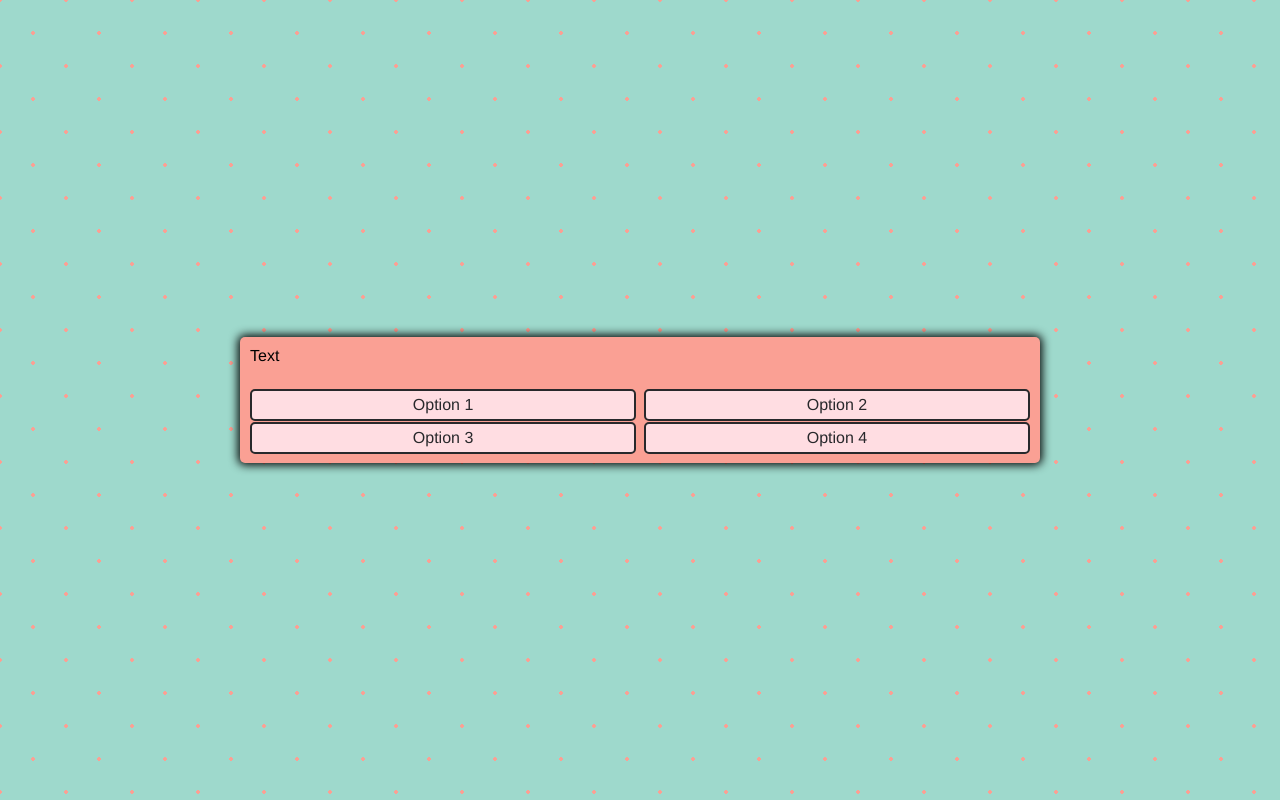
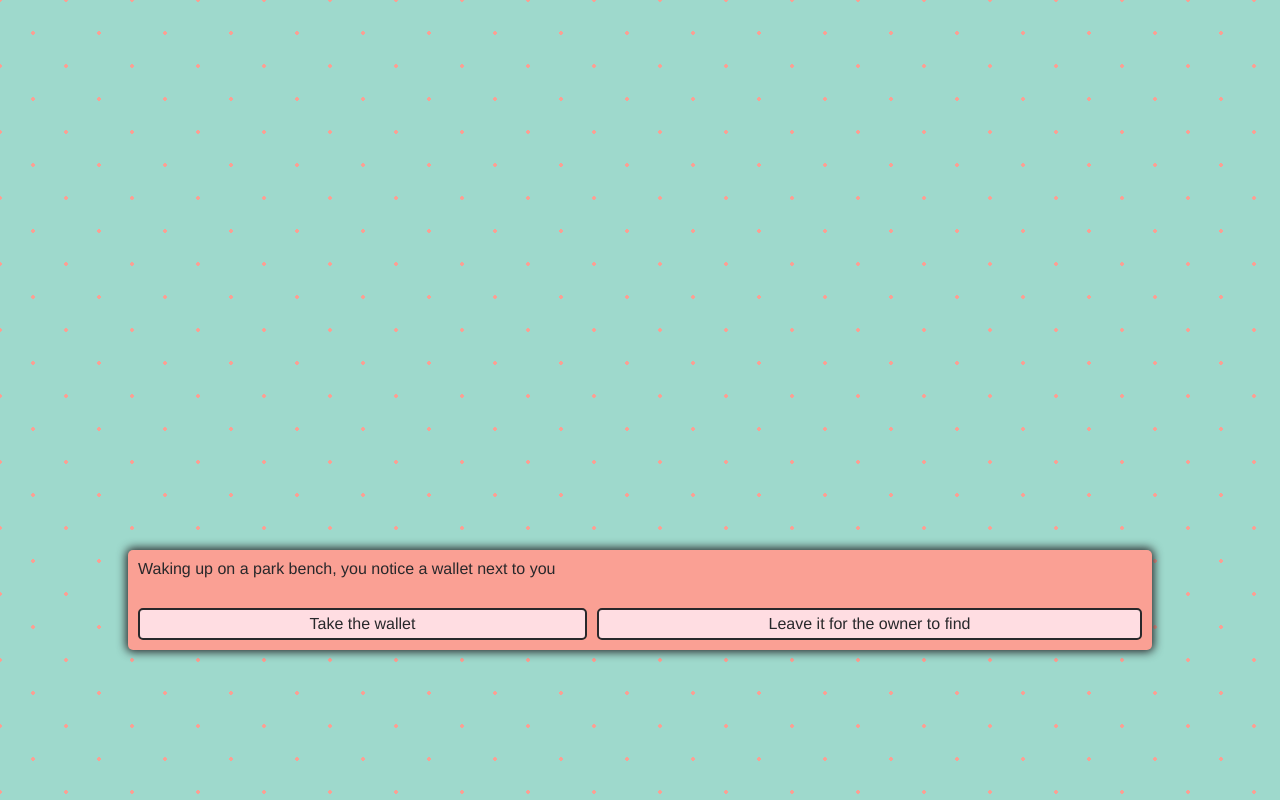
Before and after one commit to CTECH-IT/final-project-samodell7, a plain HTML site: page index.html in a window 1280 px wide. Shown: the top 800 px of the page. Drawn offline with nearby package versions, Linux system fonts and the light colour scheme.

Commit message:
starting story

```diff
--- a/index.html
+++ b/index.html
@@ -16,7 +16,8 @@
   </head>
 
 <body>
-  <div class="container">
+
+  <div class="container" id="container">
     <div id="text">Text</div>
     <div id="option-buttons" class="btn-grid">
       <button class="btn">Option 1</button>
--- a/scripts/main.js
+++ b/scripts/main.js
@@ -1,5 +1,6 @@
 const textElement = document.getElementById('text')
 const optionButtonsElement = document.getElementById('option-buttons')
+var a = document.getElementById("container");
 
 let state = {}
 
@@ -9,19 +10,113 @@ function startGame() {
 }
 
 function showTextNode(textNodeIndex) {
+const textNode = textNodes.find(textNode => textNode.id === textNodeIndex)
+textElement.innerText = textNode.text
+while (optionButtonsElement.firstChild) {
+    optionButtonsElement.removeChild(optionButtonsElement.firstChild)
+}
+textNode.options.forEach(option => {
+    if (showOption(option)) {
+        const button = document.createElement('button')
+        button.innerText = option.text
+        button.classList.add('btn')
+        button.addEventListener('click', () => selectOption(option))
+        optionButtonsElement.appendChild(button)
+    }
+})
+}
 
+function showOption(option) {
+    return option.requiredState == null || option.requiredState(state)
 }
 
 function selectOption(option){
-
+const nextTextNodeId = option.nextText
+if (nextTextNodeId <=0){
+    return startGame()
+}
+state = Object.assign(state, option.setState)
+showTextNode(nextTextNodeId)
 }
 
 const textNodes = [
 {
     id: 1,
-    text: 'enter text',
+    text: 'Waking up on a park bench, you notice a wallet next to you',
+    options: [
+        {
+            text:'Take the wallet',
+            setState: {wallet: true},
+
+            nextText: 2
+        },
+        {
+            text:'Leave it for the owner to find',
+            nextText: 2
+        },
+    ]
+
+},
+{
+    id: 2,
+    text: '"DID YOU JUST TAKE MY WALLET??????"',
+    options: [
+        {
+            text:"What? I'm sorry I just found it here and was looking for the owner! Here.",
+            requiredState: (currentState) => currentState.wallet,
+            setState: { wallet:false},
+
+            nextText: 3
+        },
+        {
+            text:'ye',
+            nextText: 4
+        },
+        {
+            text:'no',
+            nextText: 5
+        }
+    ]
+},
+{
+    id: 3,
+    text: 'Oh shoot. My bad. I thought you were tryna rob me',
+    options: [
+        {
+            text:'I was tho',
+            nextText: 4
+        },
+        {
+            text:"It's all good man!",
+            nextText:7
+        },
+        {
+            text:"You gotta be more trusting",
+            nextText:6
+        }
+
+    ]
+},
+{
+    id: 4,
+    text: 'He literally picks you up and heaves you into oncoming traffic',
+    options: [
+        {
+            text:'Retry',
+            nextText: -1
+        }
+
+    ]
+
+},
+{
+
+
 
 }
+
+
 ]
 
+
 startGame()
--- a/stylesheets/styles.css
+++ b/stylesheets/styles.css
@@ -10,7 +10,7 @@ body {
     justify-content: center;
     align-items: center;
     width: 100vw;
-    height: 100vh;
+    height: 150vh;
     background-color: #9ED9CC;
 opacity: 1;
 background-image:  radial-gradient(#FAA094 1.6500000000000001px, transparent 1.6500000000000001px), radial-gradient(#FAA094 1.6500000000000001px, #9ED9CC 1.6500000000000001px);
@@ -18,18 +18,26 @@ background-size: 66px 66px;
 background-position: 0 0,33px 33px;
 }
 .container {
-    width: 800px;
+    width: 80%;
     max-width: 80%;
     background-color: #FAA094FF;
     padding: 10px;
     border-radius: 5px;
     box-shadow: 0 0 10px 2px;
+    color:#28282B;
+}
+
+.death {
+
+    color:#FAA094;
 }
 
 .btn-grid {
     display: grid;
     grid-template-columns: repeat(2,auto);
+
     gap: 1%;
+    row-gap: 10%;
     margin-top: 3%;
 }
 
```
